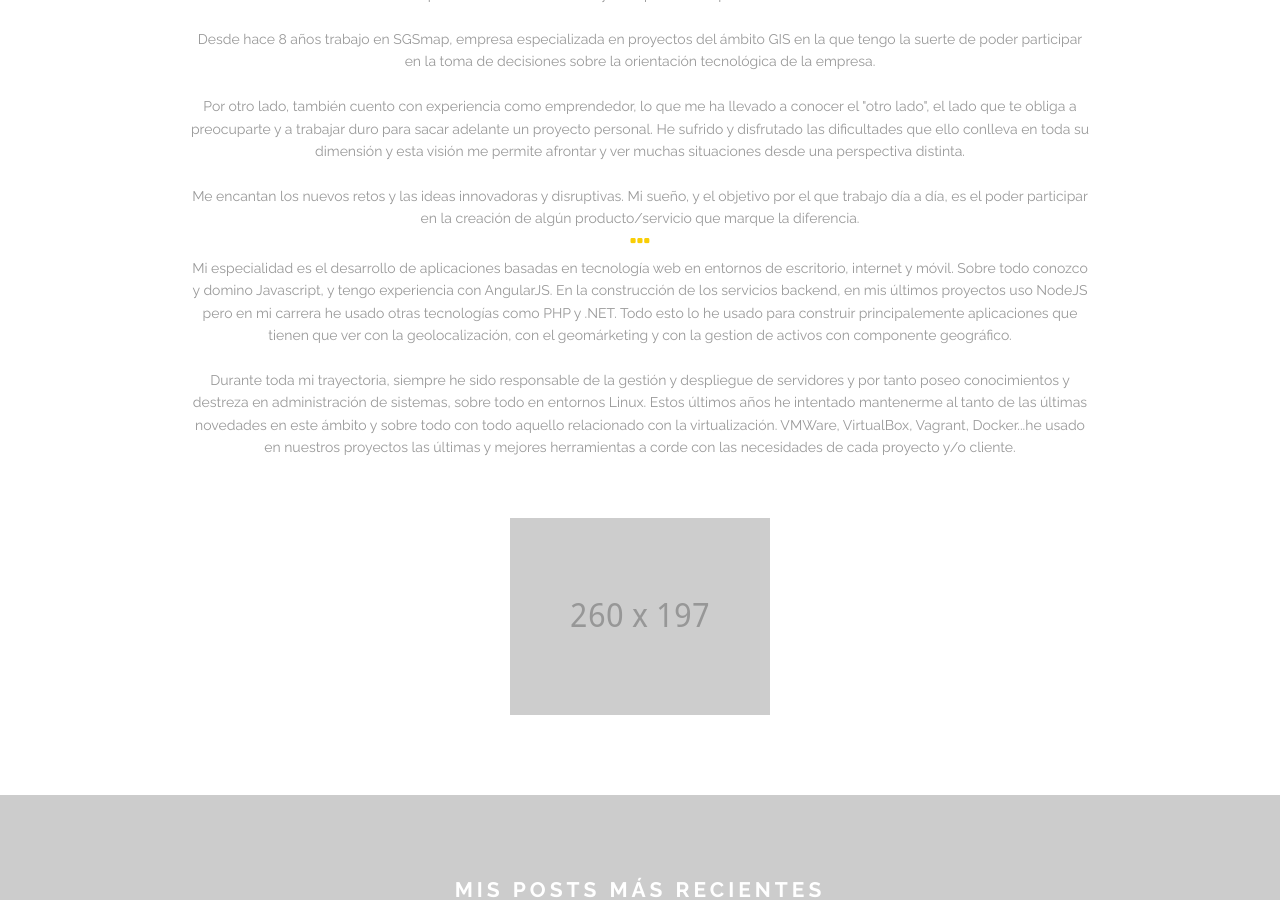
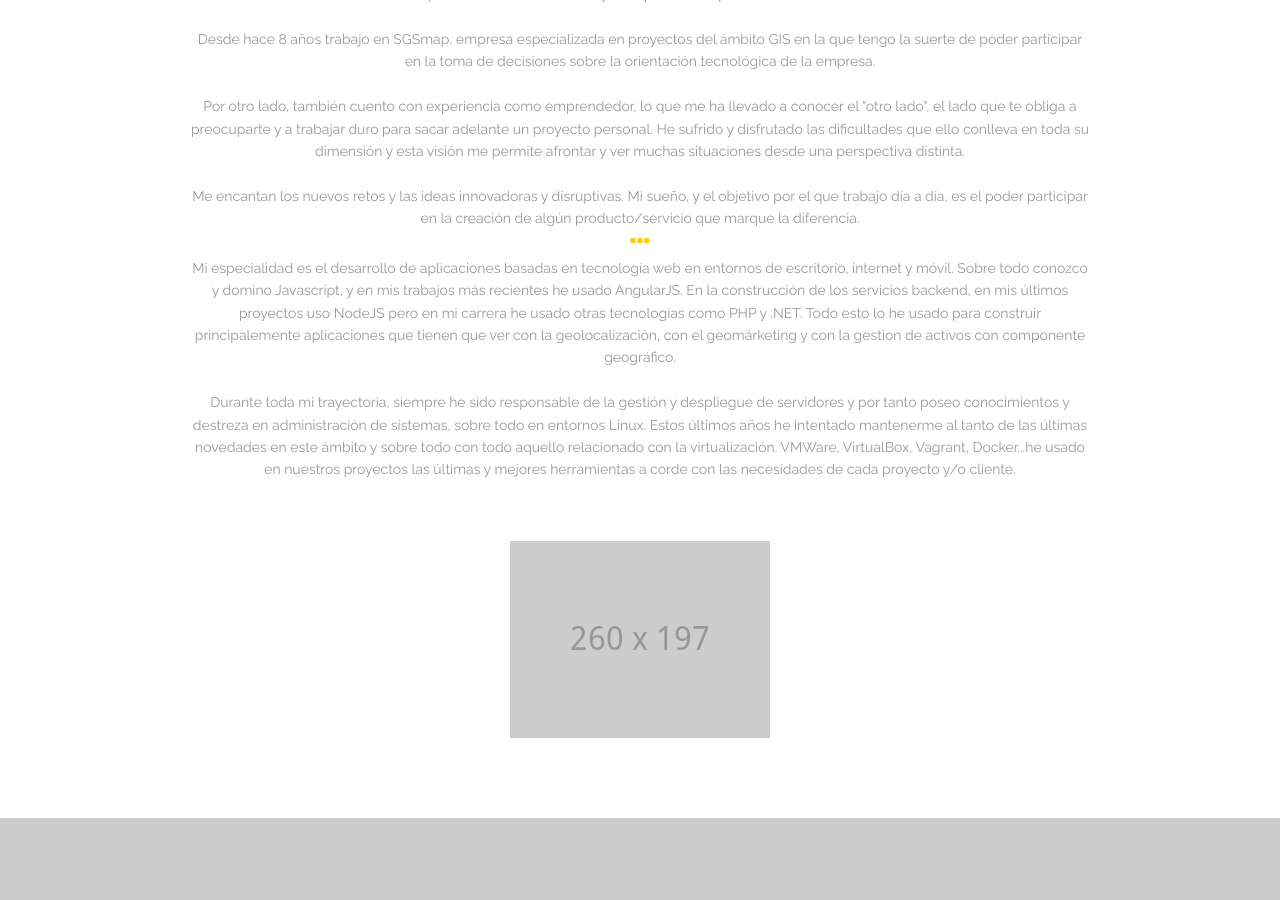
Before and after one commit to akixe/personal_site, a Jekyll site: the page built from index.html, in a window 1280 px wide and 900 px high, scrolled down 1057 px. Built offline with Jekyll 4.4.1, drawn with Linux system fonts in a browser that asks for light colours.

Commit message:
Changes About text

```diff
--- a/index.html
+++ b/index.html
@@ -166,7 +166,7 @@ socials:
         <br>
         <i class="fa fa-ellipsis-h fa-4" style="font-size:24px;color:#F9CE06"></i>
         <br>
-        Mi especialidad es el desarrollo de aplicaciones basadas en tecnología web en entornos de escritorio, internet y móvil. Sobre todo conozco y domino Javascript, y tengo experiencia con AngularJS. En la construcción de los servicios backend, en mis últimos proyectos uso NodeJS pero en mi carrera he usado otras tecnologías como PHP y .NET. Todo esto lo he usado para construir principalemente aplicaciones que tienen que ver con la geolocalización, con el geomárketing y con la gestion de activos con componente geográfico.
+        Mi especialidad es el desarrollo de aplicaciones basadas en tecnología web en entornos de escritorio, internet y móvil. Sobre todo conozco y domino Javascript, y en mis trabajos más recientes he usado AngularJS. En la construcción de los servicios backend, en mis últimos proyectos uso NodeJS pero en mi carrera he usado otras tecnologías como PHP y .NET. Todo esto lo he usado para construir principalemente aplicaciones que tienen que ver con la geolocalización, con el geomárketing y con la gestion de activos con componente geográfico.
         <br><br>
         Durante toda mi trayectoria, siempre he sido responsable de la gestión y despliegue de servidores y por tanto poseo conocimientos y destreza en administración de sistemas, sobre todo en entornos Linux. Estos últimos años he intentado mantenerme al tanto de las últimas novedades en este ámbito y sobre todo con todo aquello relacionado con la virtualización. VMWare, VirtualBox, Vagrant, Docker...he usado en nuestros proyectos las últimas y mejores herramientas a corde con las necesidades de cada proyecto y/o cliente.
       </p>
```
